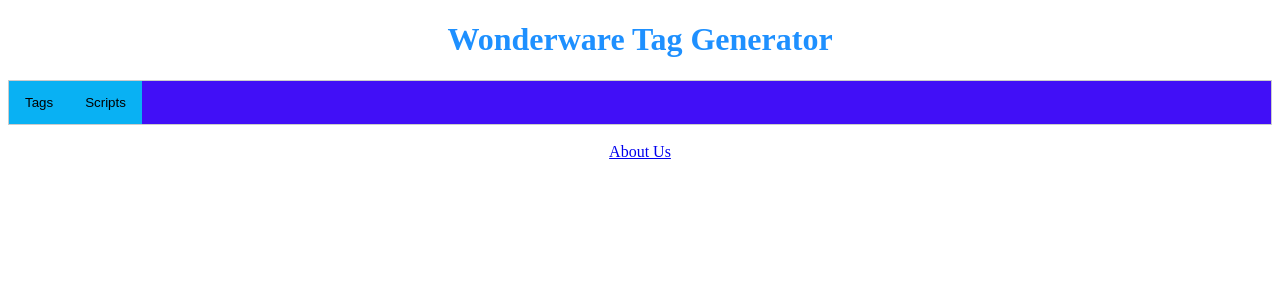
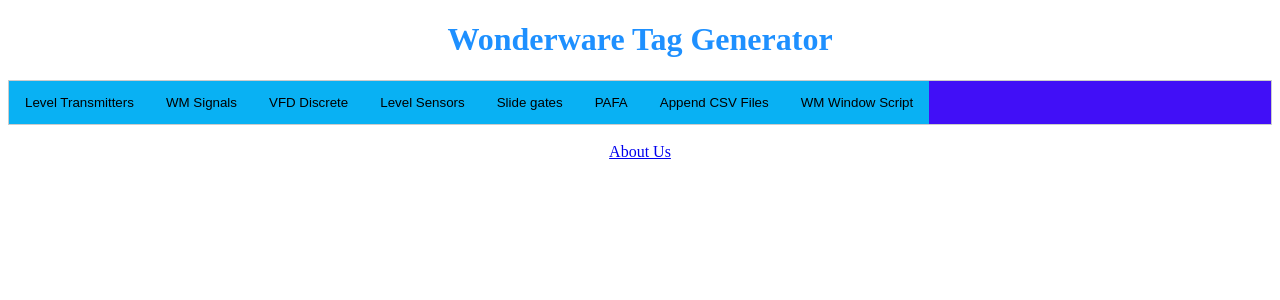
Before and after one commit to sebasalvarez13/ww-tag-generation, a Flask app: page / in a window 1280 px wide. Shown: the top 300 px of the page. Run offline with Flask 2, Linux system fonts and the light colour scheme.

Commit message:
Remove Tags and Scripts tabs from over tabs 9back to one line of tabs only)

```diff
--- a/templates/index.html
+++ b/templates/index.html
@@ -14,12 +14,7 @@
 <body>
   <script type = "text/javascript" src="/static/tabs.js"></script>
   <!--script src="/static/tabs.js" charset="utf-8"></script-->
-  <div class="tab">
-    <button class="tablink" onclick="openTab(event, 'Tags')">Tags</button>
-    <button class="tablink" onclick="openTab(event, 'Scripts')">Scripts</button>
-  </div>
 
-    <div id="Tags" class="tabcontent">
     <div class="tab">
       <button class="tablinks" onclick="openTab(event, 'tab1')">Level Transmitters</button>
       <button class="tablinks" onclick="openTab(event, 'tab2')">WM Signals</button>
@@ -28,13 +23,7 @@
       <button class="tablinks" onclick="openTab(event, 'tab5')">Slide gates</button>
       <button class="tablinks" onclick="openTab(event, 'tab6')">PAFA</button>
       <button class="tablinks" onclick="openTab(event, 'tab7')">Append CSV Files</button>
-      </div>
-    </div>
-
-    <div id="Scripts" class="tabcontent">
-      <div class="tab">
       <button class="tablinks" onclick="openTab(event, 'script_tab1')">WM Window Script</button>
-      </div>
     </div>
 
     <div id="script_tab1" class="tabcontent">
```
Lines whose indentation alone changed are shown as unchanged.
